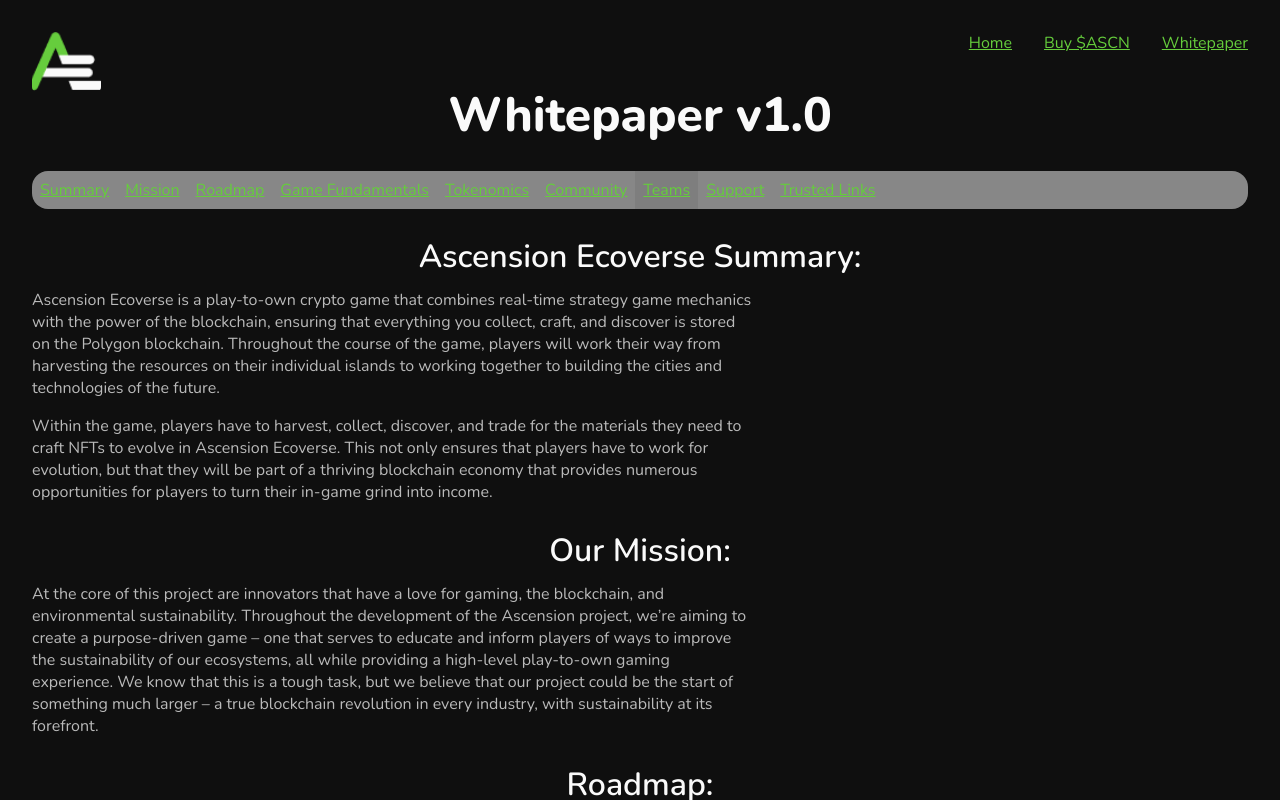
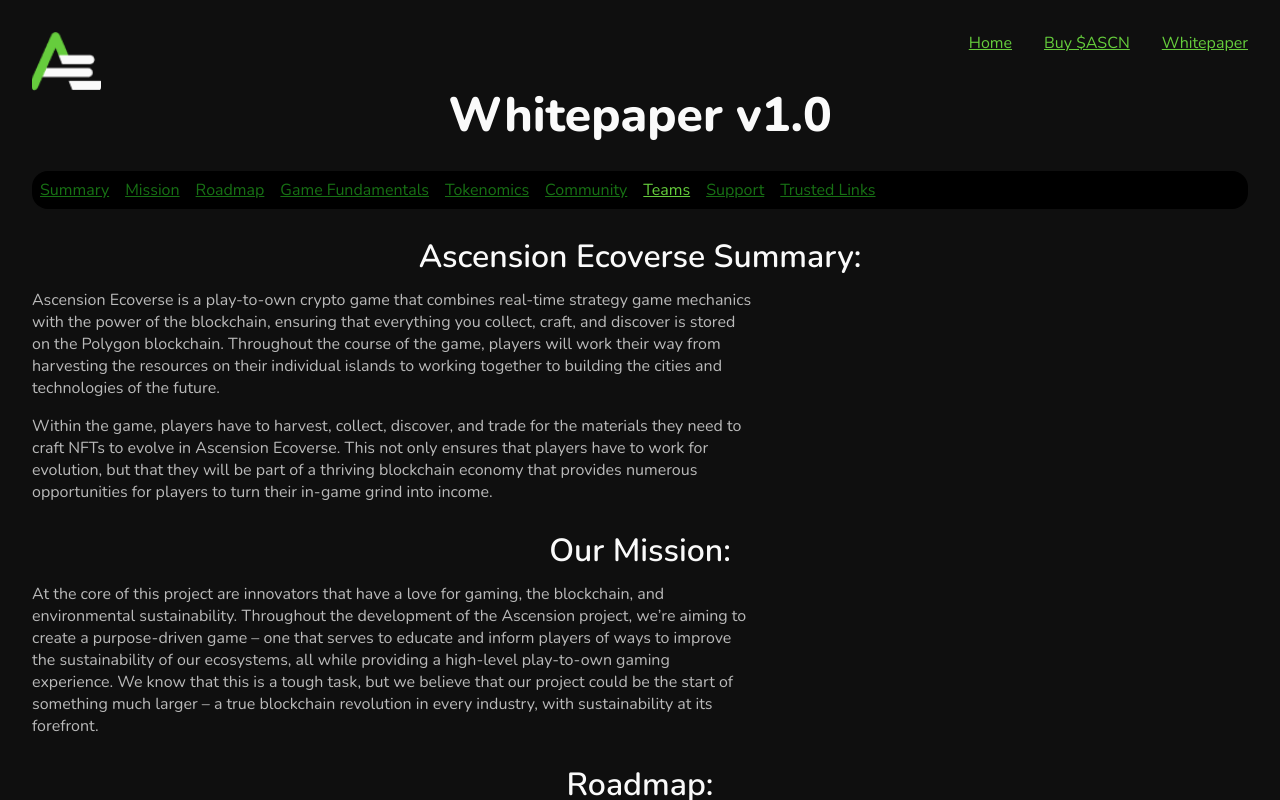
Before and after one commit to nquintan-catalyst/ascensionx, a React (Create React App) app: page /ascensionx/whitepaper in a window 1280 px wide. In both pictures the pointer is over the element 640 px from the left and 190 px from the top of the page. Shown: the top 800 px of the page. Built offline with nearby package versions, Linux system fonts and the light colour scheme.

Commit message:
Added color change on hover, whitepaper nav bar

```diff
--- a/src/index.css
+++ b/src/index.css
@@ -533,7 +533,7 @@
   position: -webkit-sticky;
   position: sticky;
   top: 0rem;
-  background-color: rgba(255, 255, 255, 0.5);
+  background-color: rgba(0, 0, 0, 0.75);
   border-radius: 1rem;
   display: -webkit-box;
   display: -ms-flexbox;
@@ -546,6 +546,14 @@
   overflow-x: scroll;
 }
 
+.whitepaper-tabs:hover {
+  background-color: black;
+}
+
+.whitepaper-tabs a {
+  color: #177114;
+}
+
 .whitepaper-tabs--item {
   white-space: nowrap;
   padding: 0.5rem;
@@ -555,8 +563,8 @@
   display: none;
 }
 
-.whitepaper-tabs--item:hover {
-  background-color: rgba(124, 124, 124, 0.75);
+.whitepaper-tabs--item:hover a {
+  color: #65cd3c !important;
 }
 
 .whitepaper-tabs--item:hover .whitepaper-tabs--item--dropdown {
--- a/src/index.scss
+++ b/src/index.scss
@@ -442,8 +442,14 @@
 .whitepaper-tabs {
   position: sticky;
   top: 0rem;
-  background-color: rgba(255, 255, 255, 0.5);
+  background-color: rgba(0, 0, 0, 0.75);
   border-radius: 1rem;
+  &:hover {
+    background-color: rgba(0, 0, 0, 1);
+  }
+  a {
+    color: #177114;
+  }
 
   display: flex;
   flex-direction: row;
@@ -457,8 +463,8 @@
       display: none;
     }
   }
-  &--item:hover {
-    background-color: rgba(124, 124, 124, 0.75);
+  &--item:hover a {
+    color: $color-primary !important;
   }
   &--item:hover &--item--dropdown{
     display: flex;
```
Also changed, not shown: 1 other file (tests, documents, lock files or other folders).
